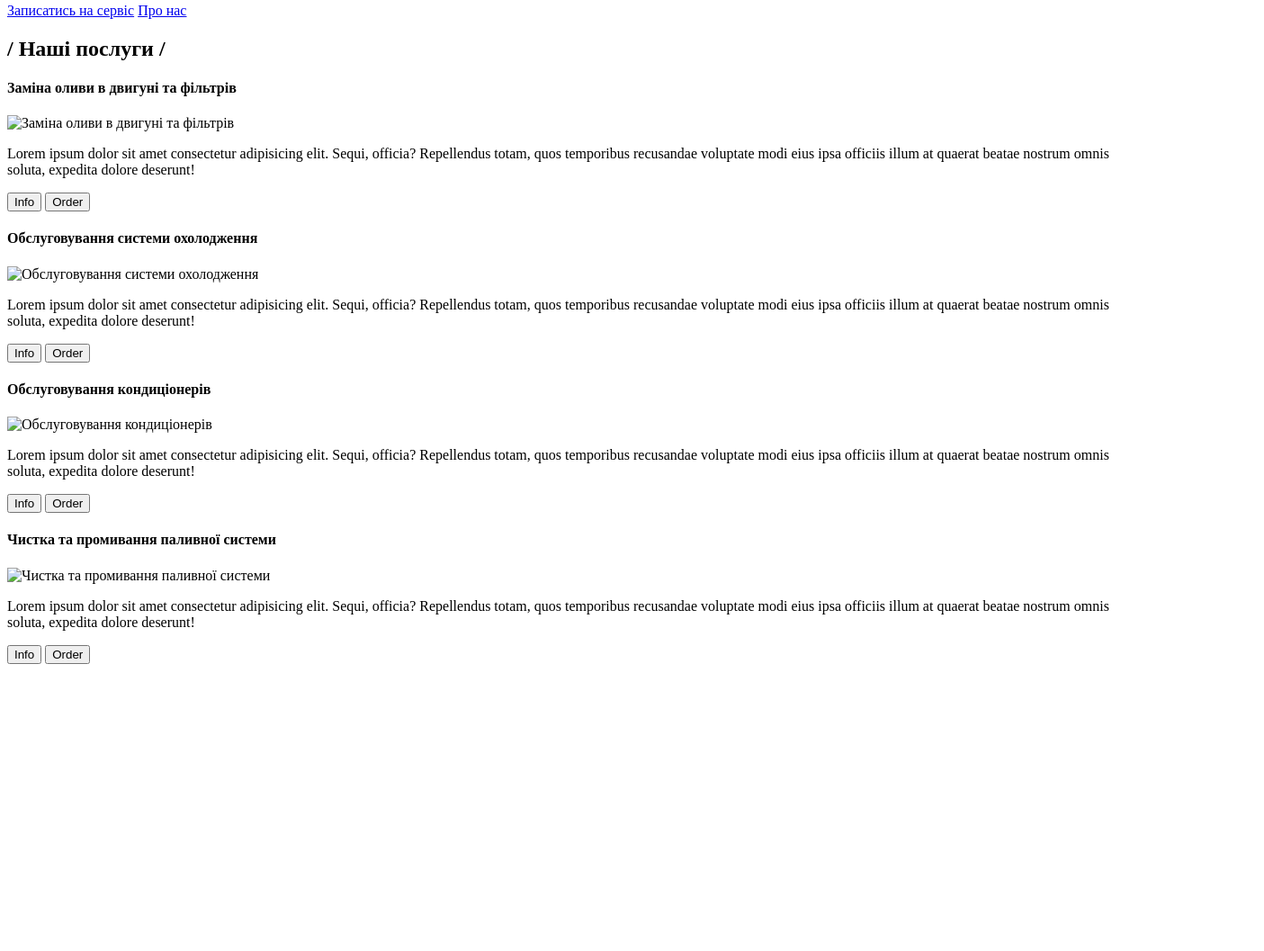
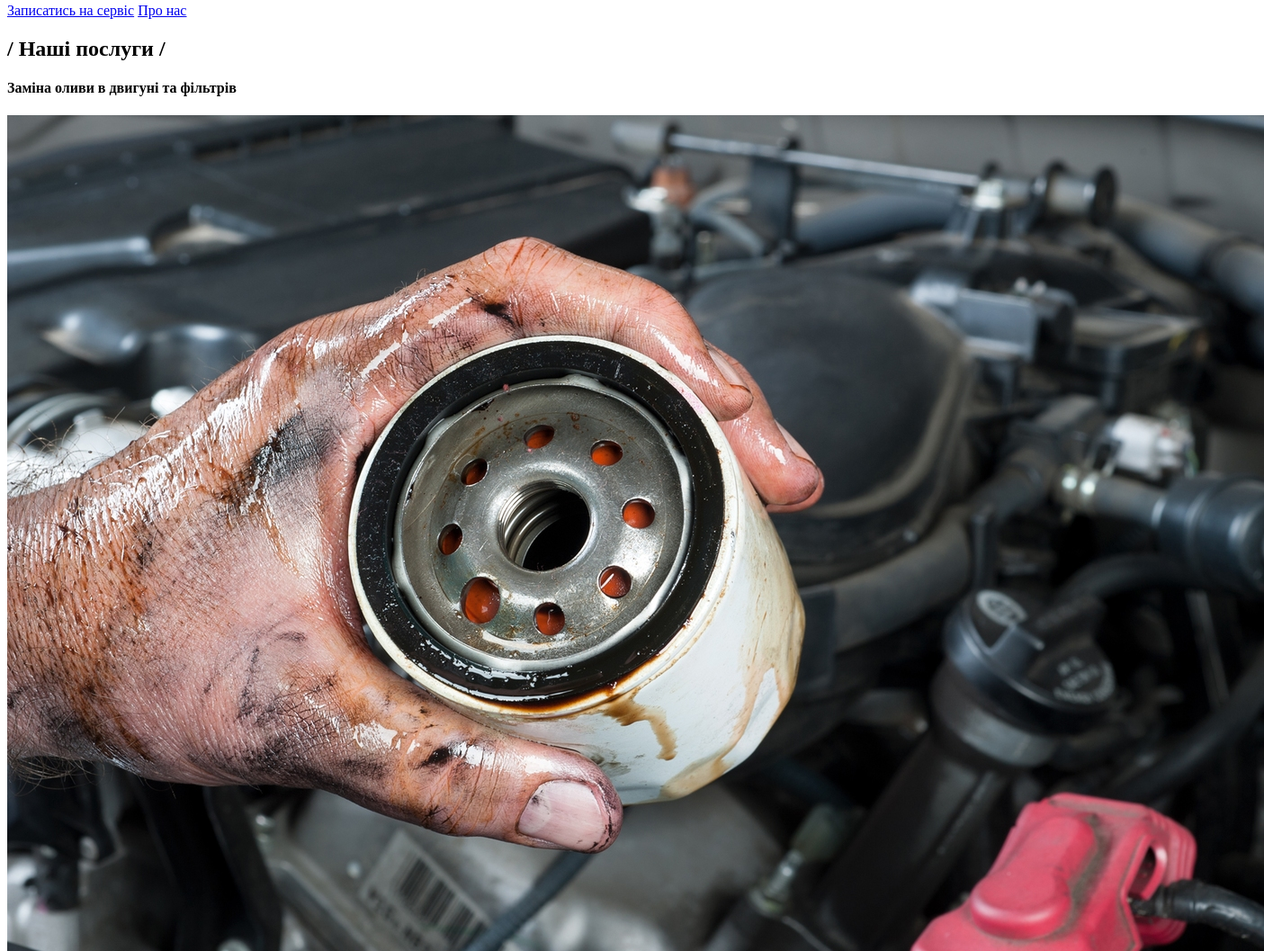
Before and after one commit to VNmagistr/ital-truck, a plain HTML site: page index.html in a window 1280 px wide. Shown: the part 216-1273 px from the top of the page at 90% size, 1405 px wide, since content can reach past the window. Before the commit the page ends 962 px from the top, so only its background shows below. Drawn offline with Linux system fonts and the light colour scheme.

Commit message:
Update index.html

```diff
--- a/index.html
+++ b/index.html
@@ -35,7 +35,7 @@
         <div class="service-list">
             <article class="service-card">
                 <h4>Заміна оливи в двигуні та фільтрів</h4>
-                <img src="img/1_oil.jpg" alt="Заміна оливи в двигуні та фільтрів">
+                <img src="1_oil.jpg" alt="Заміна оливи в двигуні та фільтрів">
                 <p>Lorem ipsum dolor sit amet consectetur adipisicing elit. Sequi, officia? Repellendus totam, quos temporibus recusandae voluptate modi eius ipsa officiis illum at quaerat beatae nostrum omnis soluta, expedita dolore deserunt!</p>
                 <div class="buttons">
                     <button>Info</button>
@@ -44,7 +44,7 @@
             </article>
             <article class="service-card">
                 <h4>Обслуговування системи охолодження</h4>
-                <img src="img/2_cooling.jpg" alt="Обслуговування системи охолодження">
+                <img src="2_cooling.jpg" alt="Обслуговування системи охолодження">
                 <p>Lorem ipsum dolor sit amet consectetur adipisicing elit. Sequi, officia? Repellendus totam, quos temporibus recusandae voluptate modi eius ipsa officiis illum at quaerat beatae nostrum omnis soluta, expedita dolore deserunt!</p>
                 <div class="buttons">
                     <button>Info</button>
@@ -53,7 +53,7 @@
             </article>
             <article class="service-card">
                 <h4>Обслуговування кондиціонерів</h4>
-                <img src="img/3_conditioner.jpg" alt="Обслуговування кондиціонерів">
+                <img src="3_conditioner.jpg" alt="Обслуговування кондиціонерів">
                 <p>Lorem ipsum dolor sit amet consectetur adipisicing elit. Sequi, officia? Repellendus totam, quos temporibus recusandae voluptate modi eius ipsa officiis illum at quaerat beatae nostrum omnis soluta, expedita dolore deserunt!</p>
                 <div class="buttons">
                     <button>Info</button>
@@ -62,7 +62,7 @@
             </article>
             <article class="service-card">
                 <h4>Чистка та промивання паливної системи</h4>
-                <img src="img/4_fuel.jpg" alt="Чистка та промивання паливної системи">
+                <img src="4_fuel.jpg" alt="Чистка та промивання паливної системи">
                 <p>Lorem ipsum dolor sit amet consectetur adipisicing elit. Sequi, officia? Repellendus totam, quos temporibus recusandae voluptate modi eius ipsa officiis illum at quaerat beatae nostrum omnis soluta, expedita dolore deserunt!</p>
                 <div class="buttons">
                     <button>Info</button>
```
